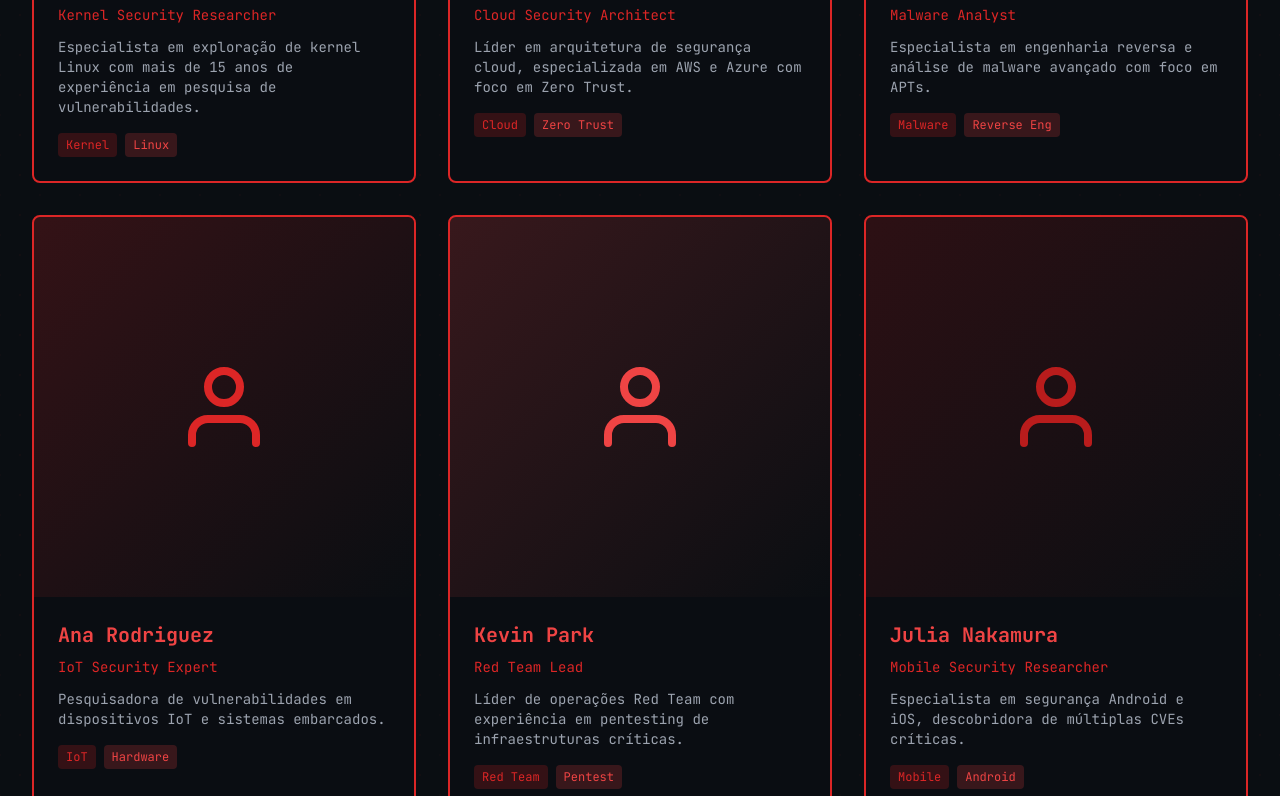
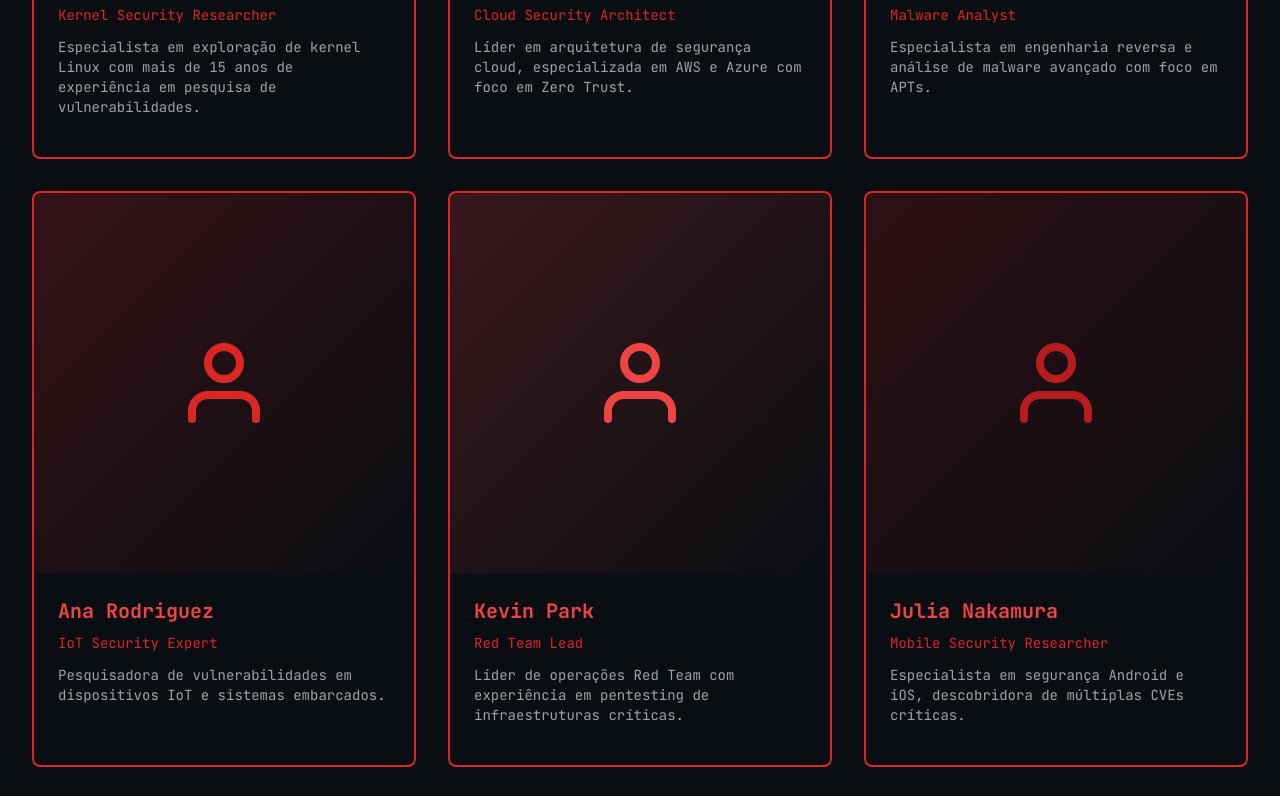
Before and after one commit to awdrix/teste, a plain HTML site: page speakers.html in a window 1280 px wide. Shown: the part 885-1681 px from the top of the page. Drawn offline with nearby package versions, Linux system fonts and the light colour scheme.

Commit message:
feat: remove skill tags from speakers profiles

```diff
--- a/speakers.html
+++ b/speakers.html
@@ -96,8 +96,6 @@
                         <p class="text-hacker-green text-sm mb-3">Kernel Security Researcher</p>
                         <p class="text-gray-400 text-sm mb-4">Especialista em exploração de kernel Linux com mais de 15 anos de experiência em pesquisa de vulnerabilidades.</p>
                         <div class="flex gap-2">
-                            <span class="text-xs bg-hacker-green/20 text-hacker-green px-2 py-1 rounded">Kernel</span>
-                            <span class="text-xs bg-matrix-blue/20 text-matrix-blue px-2 py-1 rounded">Linux</span>
                         </div>
                     </div>
                 </div>
@@ -112,8 +110,6 @@
                         <p class="text-hacker-green text-sm mb-3">Cloud Security Architect</p>
                         <p class="text-gray-400 text-sm mb-4">Líder em arquitetura de segurança cloud, especializada em AWS e Azure com foco em Zero Trust.</p>
                         <div class="flex gap-2">
-                            <span class="text-xs bg-hacker-green/20 text-hacker-green px-2 py-1 rounded">Cloud</span>
-                            <span class="text-xs bg-matrix-blue/20 text-matrix-blue px-2 py-1 rounded">Zero Trust</span>
                         </div>
                     </div>
                 </div>
@@ -128,8 +124,6 @@
                         <p class="text-hacker-green text-sm mb-3">Malware Analyst</p>
                         <p class="text-gray-400 text-sm mb-4">Especialista em engenharia reversa e análise de malware avançado com foco em APTs.</p>
                         <div class="flex gap-2">
-                            <span class="text-xs bg-hacker-green/20 text-hacker-green px-2 py-1 rounded">Malware</span>
-                            <span class="text-xs bg-matrix-blue/20 text-matrix-blue px-2 py-1 rounded">Reverse Eng</span>
                         </div>
                     </div>
                 </div>
@@ -144,8 +138,6 @@
                         <p class="text-hacker-green text-sm mb-3">IoT Security Expert</p>
                         <p class="text-gray-400 text-sm mb-4">Pesquisadora de vulnerabilidades em dispositivos IoT e sistemas embarcados.</p>
                         <div class="flex gap-2">
-                            <span class="text-xs bg-hacker-green/20 text-hacker-green px-2 py-1 rounded">IoT</span>
-                            <span class="text-xs bg-matrix-blue/20 text-matrix-blue px-2 py-1 rounded">Hardware</span>
                         </div>
                     </div>
                 </div>
@@ -160,8 +152,6 @@
                         <p class="text-hacker-green text-sm mb-3">Red Team Lead</p>
                         <p class="text-gray-400 text-sm mb-4">Líder de operações Red Team com experiência em pentesting de infraestruturas críticas.</p>
                         <div class="flex gap-2">
-                            <span class="text-xs bg-hacker-green/20 text-hacker-green px-2 py-1 rounded">Red Team</span>
-                            <span class="text-xs bg-matrix-blue/20 text-matrix-blue px-2 py-1 rounded">Pentest</span>
                         </div>
                     </div>
                 </div>
@@ -176,8 +166,6 @@
                         <p class="text-hacker-green text-sm mb-3">Mobile Security Researcher</p>
                         <p class="text-gray-400 text-sm mb-4">Especialista em segurança Android e iOS, descobridora de múltiplas CVEs críticas.</p>
                         <div class="flex gap-2">
-                            <span class="text-xs bg-hacker-green/20 text-hacker-green px-2 py-1 rounded">Mobile</span>
-                            <span class="text-xs bg-matrix-blue/20 text-matrix-blue px-2 py-1 rounded">Android</span>
                         </div>
                     </div>
                 </div>
@@ -192,8 +180,6 @@
                         <p class="text-hacker-green text-sm mb-3">Cryptography Expert</p>
                         <p class="text-gray-400 text-sm mb-4">Pesquisador em criptografia pós-quântica e implementações seguras de protocolos.</p>
                         <div class="flex gap-2">
-                            <span class="text-xs bg-hacker-green/20 text-hacker-green px-2 py-1 rounded">Crypto</span>
-                            <span class="text-xs bg-matrix-blue/20 text-matrix-blue px-2 py-1 rounded">Quantum</span>
                         </div>
                     </div>
                 </div>
@@ -208,8 +194,6 @@
                         <p class="text-hacker-green text-sm mb-3">OSINT Specialist</p>
                         <p class="text-gray-400 text-sm mb-4">Especialista em inteligência de fontes abertas e investigação digital.</p>
                         <div class="flex gap-2">
-                            <span class="text-xs bg-hacker-green/20 text-hacker-green px-2 py-1 rounded">OSINT</span>
-                            <span class="text-xs bg-matrix-blue/20 text-matrix-blue px-2 py-1 rounded">Investigation</span>
                         </div>
                     </div>
                 </div>
@@ -224,8 +208,6 @@
                         <p class="text-hacker-green text-sm mb-3">ICS/SCADA Security</p>
                         <p class="text-gray-400 text-sm mb-4">Especialista em segurança de sistemas de controle industrial e infraestrutura crítica.</p>
                         <div class="flex gap-2">
-                            <span class="text-xs bg-hacker-green/20 text-hacker-green px-2 py-1 rounded">ICS</span>
-                            <span class="text-xs bg-matrix-blue/20 text-matrix-blue px-2 py-1 rounded">SCADA</span>
                         </div>
                     </div>
                 </div>
```
